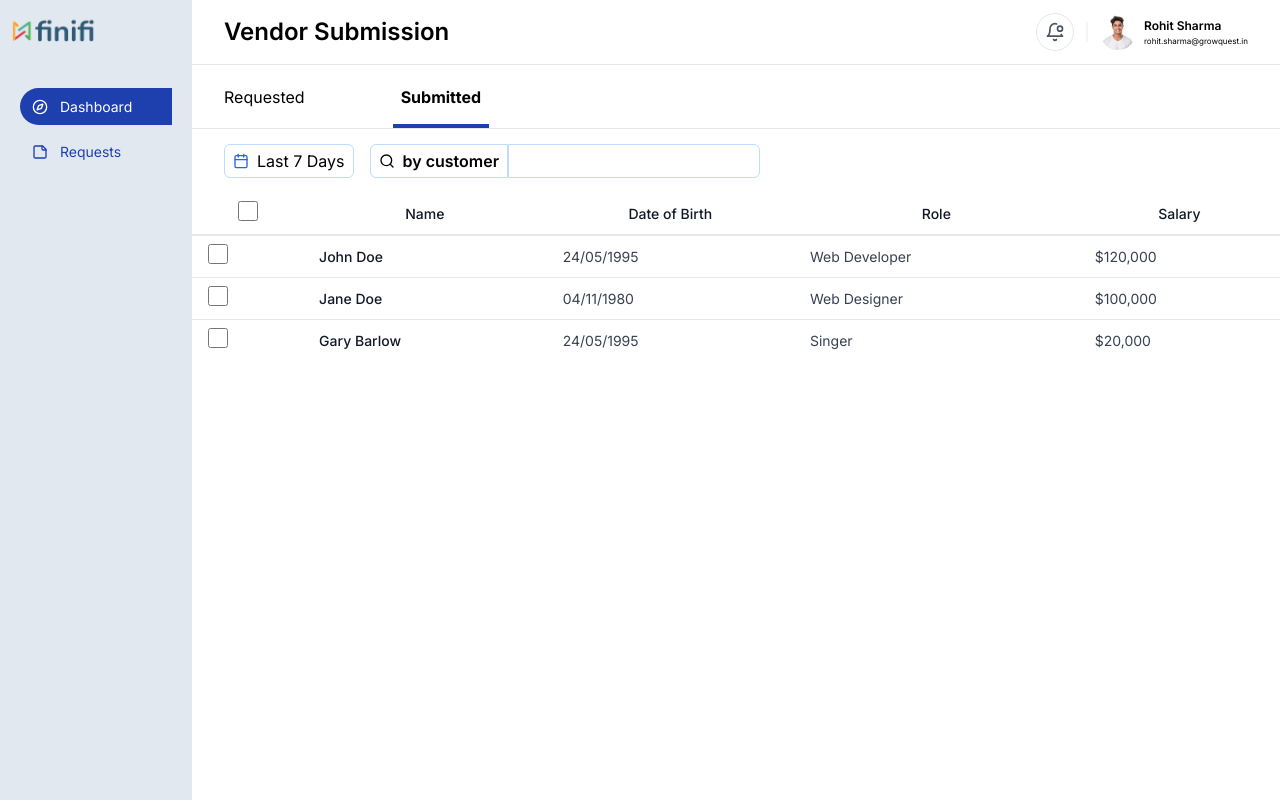
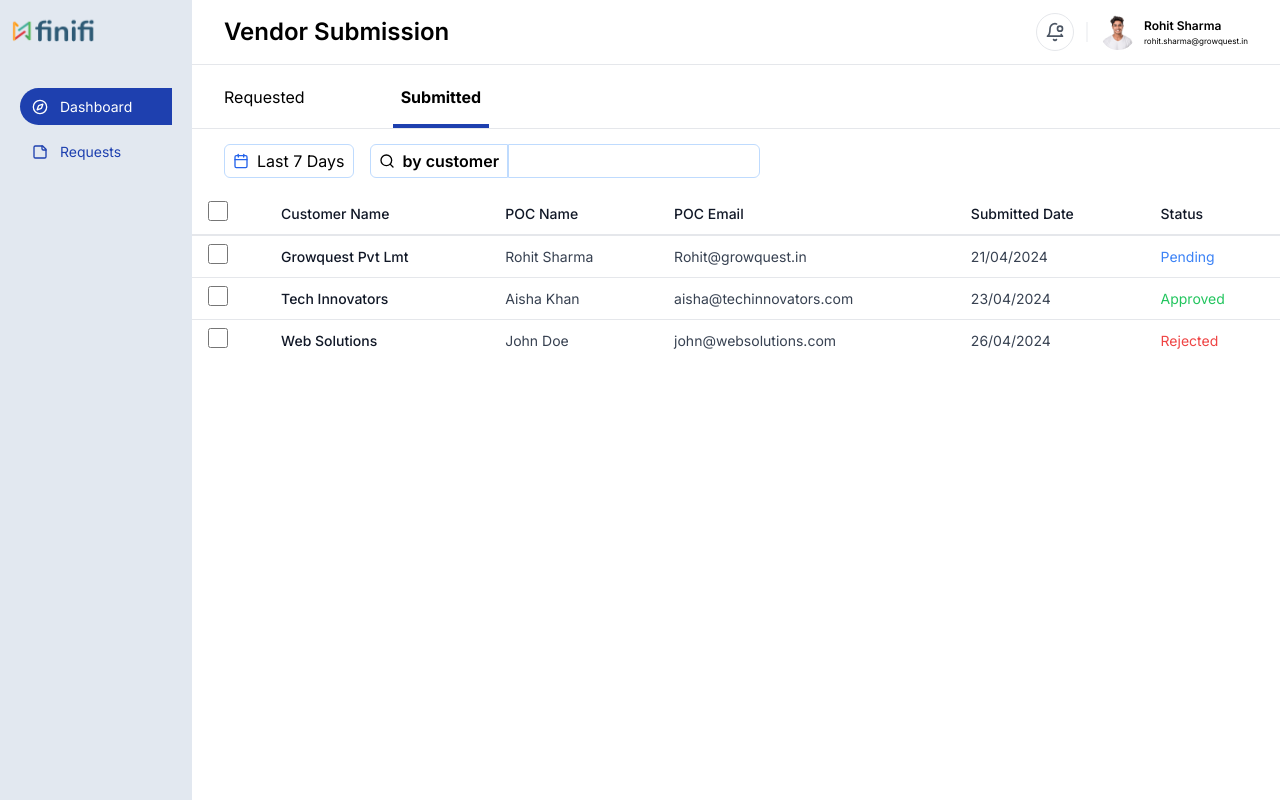
Before and after one commit to ArjunJunna/finifi-portal, a Next.js app: page / in a window 1280 px wide. Both pictures are taken after a click on the element "Submitted". Built offline with nearby package versions, Linux system fonts and the light colour scheme.

Commit message:
feat : add search functionality

```diff
--- a/src/components/Dashboard.tsx
+++ b/src/components/Dashboard.tsx
@@ -1,13 +1,44 @@
-'use client';
+"use client";
 
-import React from "react";
-import { useState } from "react";
+import React, { useState } from "react";
 import Table from "@/components/Table";
 import { Calendar, Search } from "lucide-react";
 
+const dummyData = [
+  {
+    customerName: "Growquest Pvt Lmt",
+    pocName: "Rohit Sharma",
+    pocEmail: "Rohit@growquest.in",
+    requestedDate: "20/04/2024",
+    submittedDate: "21/04/2024",
+    status: "Pending",
+  },
+  {
+    customerName: "Tech Innovators",
+    pocName: "Aisha Khan",
+    pocEmail: "aisha@techinnovators.com",
+    requestedDate: "22/04/2024",
+    submittedDate: "23/04/2024",
+    status: "Approved",
+  },
+  {
+    customerName: "Web Solutions",
+    pocName: "John Doe",
+    pocEmail: "john@websolutions.com",
+    requestedDate: "25/04/2024",
+    submittedDate: "26/04/2024",
+    status: "Rejected",
+  },
+];
+
 const Dashboard = () => {
   const [activeTab, setActiveTab] = useState("Requested");
-  const [requestedDate, setRequestedDate] = useState("RequestedDate");
+  const [searchQuery, setSearchQuery] = useState("");
+
+  const filteredData = dummyData.filter(data =>
+    data.customerName.toLowerCase().includes(searchQuery.toLowerCase())
+  );
+
   return (
     <>
       <div className="flex text-black h-16 items-center pl-8 space-x-16 sm:space-x-24 border-b border-gray-200 relative">
@@ -39,17 +70,19 @@ const Dashboard = () => {
           <Calendar className="mr-2 h-4 w-4 text-blue-600" /> Last 7 Days
         </button>
         <div className="flex items-center cursor-pointer">
-          <button className="flex items-center border rounded-l-md rounded-r-none border-blue-200  px-2 py-1">
+          <button className="flex items-center border rounded-l-md rounded-r-none border-blue-200 px-2 py-1">
             <Search className="mr-2 h-4 w-4 text-black" />
             <span className="font-semibold">by customer</span>
           </button>
           <input
             type="text"
+            value={searchQuery}
+            onChange={e => setSearchQuery(e.target.value)}
             className="border border-blue-200 rounded-l-none rounded-r-md px-2 py-1 focus:outline-blue-300"
           />
         </div>
       </div>
-      <Table />
+      <Table userview={activeTab} data={filteredData} />
     </>
   );
 };
--- a/src/components/Table.tsx
+++ b/src/components/Table.tsx
@@ -1,61 +1,106 @@
-import React from "react";
+const getStatusClass = (status: string) => {
+  switch (status) {
+    case "Rejected":
+      return "text-red-500";
+    case "Approved":
+      return "text-green-500";
+    case "Pending":
+      return "text-blue-500";
+    default:
+      return "text-gray-700";
+  }
+};
 
-const Table = () => {
+const Table = ({ userview, data }: { userview: string; data: any[] }) => {
+  if (data.length === 0) {
     return (
-
-
-<div className="overflow-x-auto text-black">
+      <div className="p-4 text-center text-gray-700">
+        No data exists for the selected view.
+      </div>
+    );
+  }
+  return (
+    <div className="overflow-x-auto">
       <table className="min-w-full divide-y-2 divide-gray-200 bg-white text-sm">
         <thead className="ltr:text-left rtl:text-right">
           <tr>
-        <th className="sticky inset-y-0 start-0 bg-white py-2">
-          <label htmlFor="SelectAll" className="sr-only">Select All</label>
-
-          <input type="checkbox" id="SelectAll" className="size-5 rounded border-gray-300" />
-        </th>
-        <th className="whitespace-nowrap px-4 py-2 font-medium text-gray-900">Name</th>
-        <th className="whitespace-nowrap px-4 py-2 font-medium text-gray-900">Date of Birth</th>
-        <th className="whitespace-nowrap px-4 py-2 font-medium text-gray-900">Role</th>
-        <th className="whitespace-nowrap px-4 py-2 font-medium text-gray-900">Salary</th>
+            <td className="sticky inset-y-0 start-0 bg-white px-4 py-2">
+              <label htmlFor="SelectAll" className="sr-only">
+                Select All
+              </label>
+              <input
+                type="checkbox"
+                id="SelectAll"
+                className="size-5 rounded border-gray-300"
+              />
+            </td>
+            <td className="whitespace-nowrap px-4 py-2 font-medium text-gray-900">
+              Customer Name
+            </td>
+            <td className="whitespace-nowrap px-4 py-2 font-medium text-gray-900">
+              POC Name
+            </td>
+            <td className="whitespace-nowrap px-4 py-2 font-medium text-gray-900">
+              POC Email
+            </td>
+            {userview === "Requested" ? (
+              <td className="whitespace-nowrap px-4 py-2 font-medium text-gray-900">
+                Requested Date
+              </td>
+            ) : (
+              <>
+                <td className="whitespace-nowrap px-4 py-2 font-medium text-gray-900">
+                  Submitted Date
+                </td>
+                <td className="whitespace-nowrap px-4 py-2 font-medium text-gray-900">
+                  Status
+                </td>
+              </>
+            )}
           </tr>
         </thead>
-
         <tbody className="divide-y divide-gray-200">
-      <tr>
+          {data.map((data, index) => (
+            <tr key={index}>
               <td className="sticky inset-y-0 start-0 bg-white px-4 py-2">
-          <label className="sr-only" htmlFor="Row1">Row 1</label>
-
-          <input className="size-5 rounded border-gray-300" type="checkbox" id="Row1" />
+                <label className="sr-only" htmlFor={`Row${index + 1}`}>
+                  Row {index + 1}
+                </label>
+                <input
+                  className="size-5 rounded border-gray-300"
+                  type="checkbox"
+                  id={`Row${index + 1}`}
+                />
               </td>
-        <td className="whitespace-nowrap px-4 py-2 font-medium text-gray-900">John Doe</td>
-        <td className="whitespace-nowrap px-4 py-2 text-gray-700">24/05/1995</td>
-        <td className="whitespace-nowrap px-4 py-2 text-gray-700">Web Developer</td>
-        <td className="whitespace-nowrap px-4 py-2 text-gray-700">$120,000</td>
+              <td className="whitespace-nowrap px-4 py-2 font-medium text-gray-900">
+                {data.customerName}
+              </td>
+              <td className="whitespace-nowrap px-4 py-2 text-gray-700">
+                {data.pocName}
+              </td>
+              <td className="whitespace-nowrap px-4 py-2 text-gray-700">
+                {data.pocEmail}
+              </td>
+              {userview === "Requested" ? (
+                <td className="whitespace-nowrap px-4 py-2 text-gray-700">
+                  {data.requestedDate}
+                </td>
+              ) : (
+                <>
+                  <td className="whitespace-nowrap px-4 py-2 text-gray-700">
+                    {data.submittedDate}
+                  </td>
+                  <td
+                    className={`whitespace-nowrap px-4 py-2 ${getStatusClass(
+                      data.status
+                    )}`}
+                  >
+                    {data.status}
+                  </td>
+                </>
+              )}
             </tr>
-
-      <tr>
-        <td className="sticky inset-y-0 start-0 bg-white px-4 py-2">
-          <label className="sr-only" htmlFor="Row2">Row 2</label>
-
-          <input className="size-5 rounded border-gray-300" type="checkbox" id="Row2" />
-        </td>
-        <td className="whitespace-nowrap px-4 py-2 font-medium text-gray-900">Jane Doe</td>
-        <td className="whitespace-nowrap px-4 py-2 text-gray-700">04/11/1980</td>
-        <td className="whitespace-nowrap px-4 py-2 text-gray-700">Web Designer</td>
-        <td className="whitespace-nowrap px-4 py-2 text-gray-700">$100,000</td>
-      </tr>
-
-      <tr>
-        <td className="sticky inset-y-0 start-0 bg-white px-4 py-2">
-          <label className="sr-only" htmlFor="Row3">Row 3</label>
-
-          <input className="size-5 rounded border-gray-300" type="checkbox" id="Row3" />
-        </td>
-        <td className="whitespace-nowrap px-4 py-2 font-medium text-gray-900">Gary Barlow</td>
-        <td className="whitespace-nowrap px-4 py-2 text-gray-700">24/05/1995</td>
-        <td className="whitespace-nowrap px-4 py-2 text-gray-700">Singer</td>
-        <td className="whitespace-nowrap px-4 py-2 text-gray-700">$20,000</td>
-      </tr>
+          ))}
         </tbody>
       </table>
     </div>
```
Lines whose indentation alone changed are shown as unchanged.
